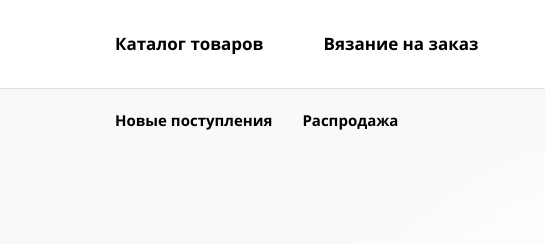
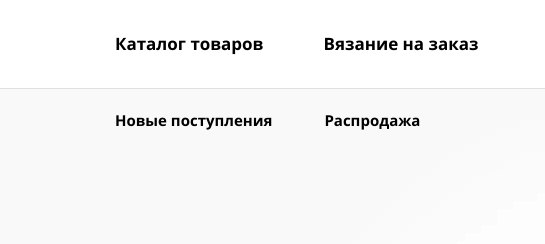
Before and after one commit to krukea/mishka, a website: page source/index.html in a window 1280 px wide. Shown: the top 244 px of the page, 0-545 px from the left. Drawn offline with nearby package versions, Linux system fonts and the light colour scheme; files that its build step writes are made by us from their sources.

Commit message:
fix: фикс поехавшего выравнивания пунктов меню

```diff
--- a/source/sass/blocks/main-nav.scss
+++ b/source/sass/blocks/main-nav.scss
@@ -158,12 +158,6 @@
     @media (min-width: $desktop-width) {
       display: flex;
     }
-
-    .main-nav__item-link {
-      @media (min-width: $desktop-width) {
-        padding-left: 0;
-      }
-    }
   }
 }
 
@@ -288,9 +282,15 @@
   }
 }
 
-.main-nav__list--extra-list .main-nav__item-link:first-child {
-  @media (max-width: $mobile-only-width) {
-    padding-right: 0;
+.main-nav__list--extra-list .main-nav__item:first-child .main-nav__item-link {
+  @media (min-width: $desktop-width) {
+    padding-left: 0;
+  }
+}
+
+.main-nav__list--extra-list .main-nav__item:last-child .main-nav__item-link {
+  @media (min-width: $desktop-width) {
+    padding-left: 22px;
   }
 }
 
```
